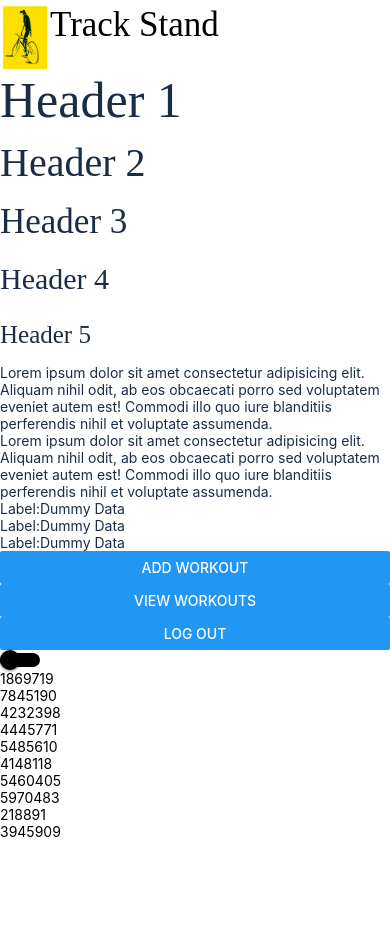
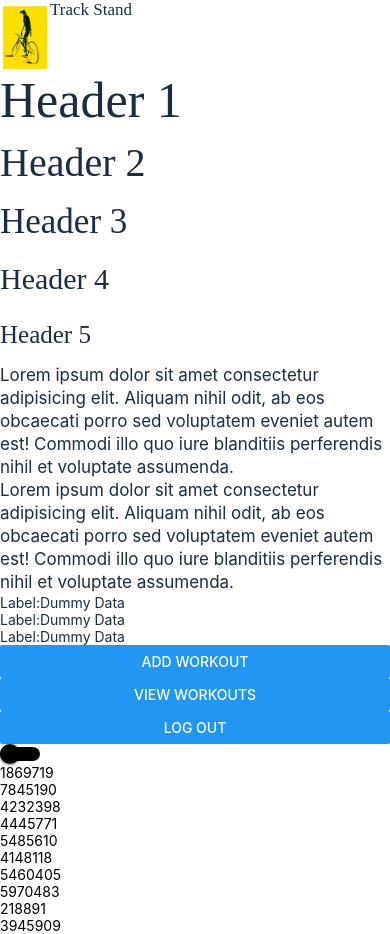
Before and after one commit to bicycleben88/trackstand-frontend, a React Native app: screen / in a window 390 px wide. Before the commit the page ends 844 px from the top, so only its background shows below. Built offline with nearby package versions, Linux system fonts and the light colour scheme.

Commit message:
add line height to global styles, modify logo text w/ line height

```diff
--- a/components/BodyText.tsx
+++ b/components/BodyText.tsx
@@ -1,6 +1,8 @@
 import React from 'react';
 import {StyleSheet, Text} from 'react-native';
 import {globalStyles} from '../styles/globalStyles';
+
+const {textColor, baseFontSize, baseLineHeight} = globalStyles;
 export default function BodyText({children}) {
   return <Text style={styles.bodyText}>{children}</Text>;
 }
@@ -8,6 +10,8 @@ export default function BodyText({children}) {
 const styles = StyleSheet.create({
   bodyText: {
     fontFamily: 'Inter',
-    color: globalStyles.textColor,
+    color: textColor,
+    fontSize: baseFontSize,
+    lineHeight: baseLineHeight,
   },
 });
--- a/components/Logo.tsx
+++ b/components/Logo.tsx
@@ -2,6 +2,8 @@ import React from 'react';
 import {Text, Image, StyleSheet, View} from 'react-native';
 import {globalStyles} from '../styles/globalStyles';
 import HeaderText from './HeaderText';
+
+const {h3, textColor, baseFontSize, headerTextFont} = globalStyles;
 
 export default function Logo() {
   return (
@@ -10,9 +12,7 @@ export default function Logo() {
         source={require('../public/images/logo.jpeg')}
         style={styles.logo}
       />
-      <HeaderText>
-        <Text style={{fontSize: globalStyles.h3}}>Track Stand</Text>
-      </HeaderText>
+      <Text style={styles.logoText}>Track Stand</Text>
     </View>
   );
 }
@@ -25,4 +25,9 @@ const styles = StyleSheet.create({
     width: 50,
     height: 75,
   },
+  logoText: {
+    fontSize: baseFontSize,
+    color: textColor,
+    fontFamily: headerTextFont,
+  },
 });
--- a/styles/globalStyles.tsx
+++ b/styles/globalStyles.tsx
@@ -36,7 +36,7 @@ let level4 =
 // type
 let headingFont = 'Rubik, sans-serif';
 let bodyFont = 'Karla, sans-serif';
-let baseFontSize = '100%';
+let baseFontSize = 30;
 let smallText = '0.8em';
 
 // positioning
@@ -66,4 +66,7 @@ export const globalStyles = {
   h4: 30,
   h5: 25,
   textColor: black,
+  baseFontSize: 17,
+  baseLineHeight: 23,
+  headerTextFont: 'Playfair Display',
 };
```
